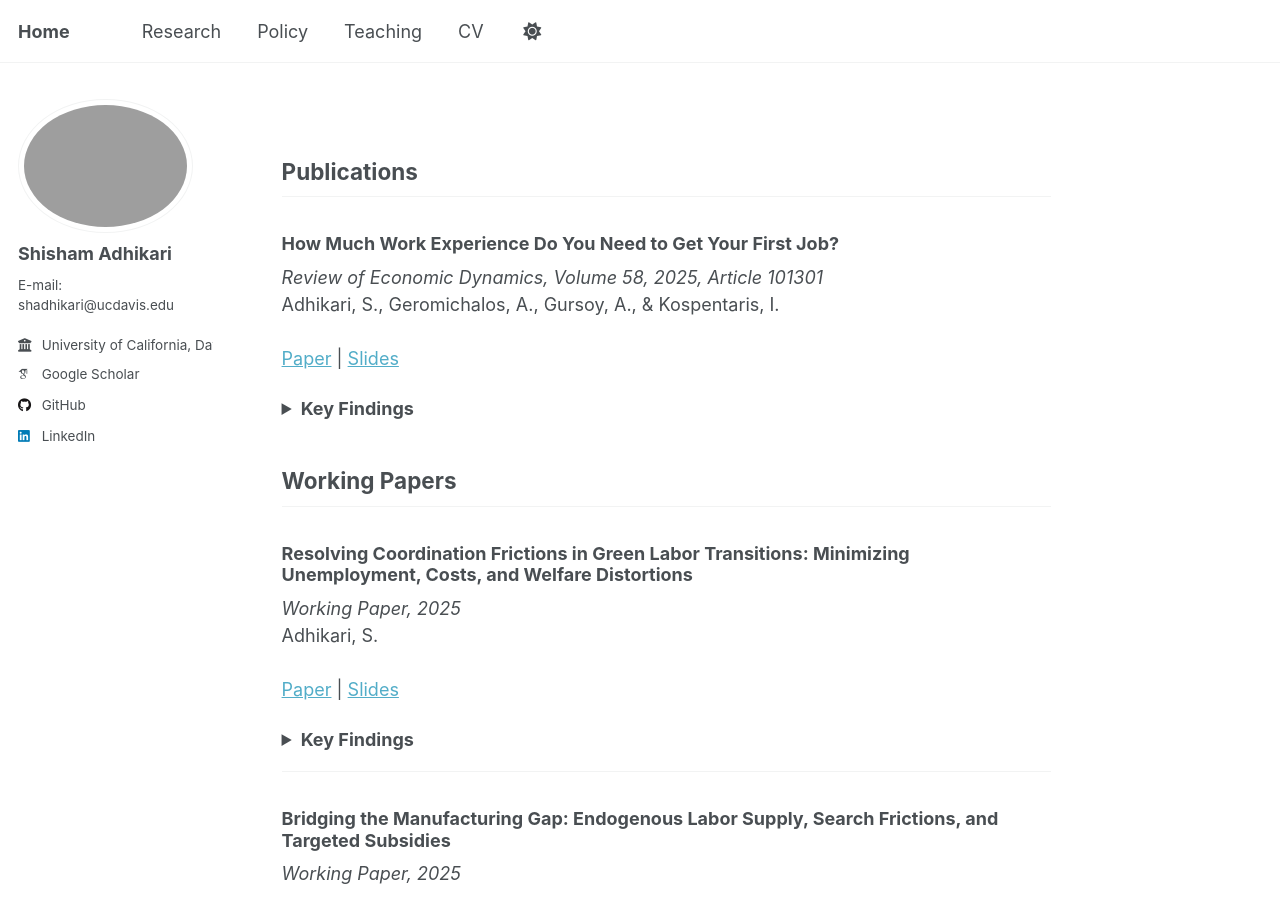
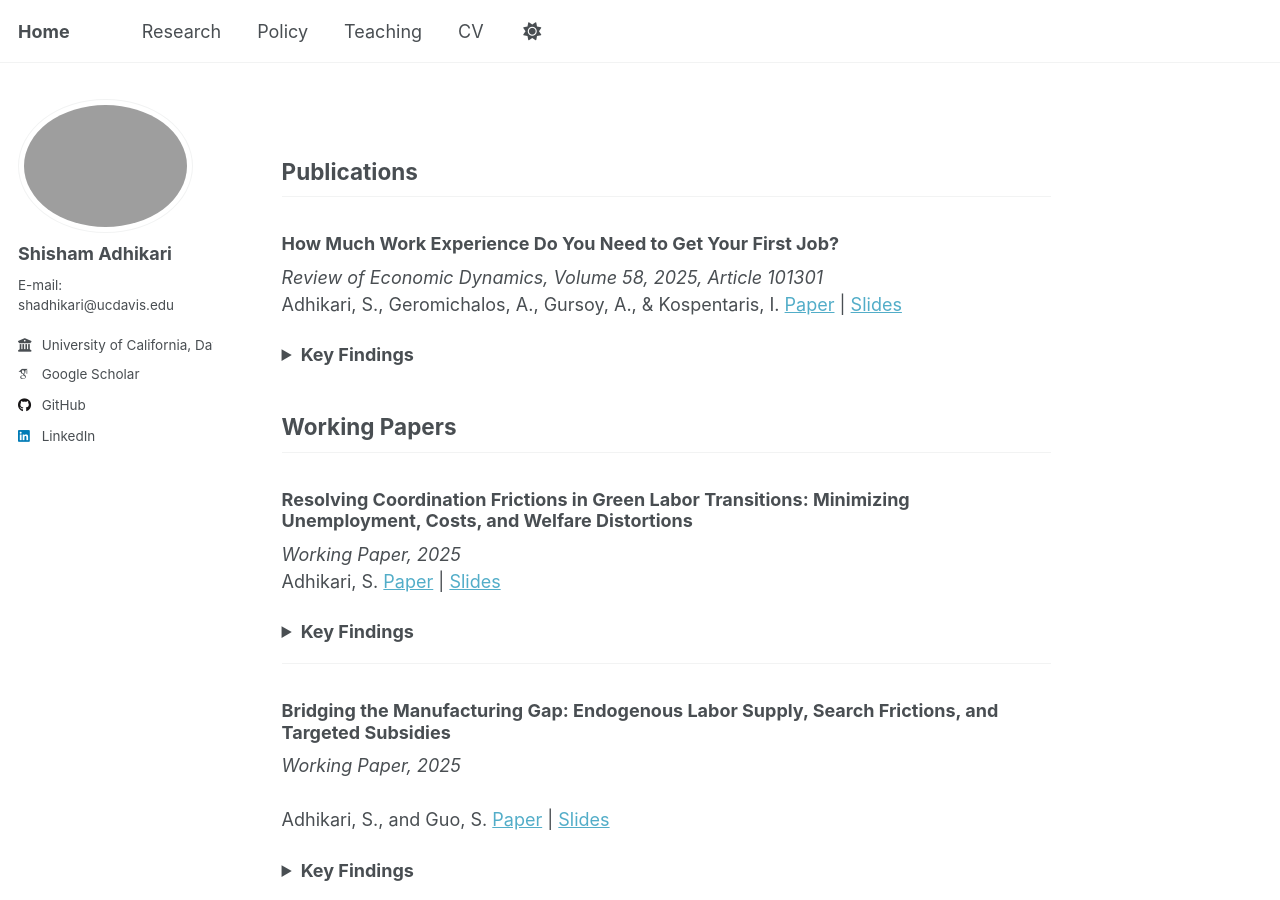
Before and after one commit to adhikars11/shadhikari, a Jekyll site: the page built from _pages/research.md, in a window 1280 px wide and 900 px high. Built offline with Jekyll 4.4.1, drawn with Linux system fonts in a browser that asks for light colours; some web fonts are replaced.

Commit message:
break adjusted

```diff
--- a/_pages/research.md
+++ b/_pages/research.md
@@ -9,8 +9,8 @@ author_profile: true
 
 ### How Much Work Experience Do You Need to Get Your First Job?
 *Review of Economic Dynamics, Volume 58, 2025, Article 101301*<br>
-Adhikari, S., Geromichalos, A., Gursoy, A., & Kospentaris, I.<br>
-[Paper](https://adhikars11.github.io/shadhikari/files/entrant_bias_paper.pdf) | [Slides](https://adhikars11.github.io/shadhikari/files/entrant_bias_slides.pdf)<br>
+Adhikari, S., Geromichalos, A., Gursoy, A., & Kospentaris, I.
+[Paper](https://adhikars11.github.io/shadhikari/files/entrant_bias_paper.pdf) | [Slides](https://adhikars11.github.io/shadhikari/files/entrant_bias_slides.pdf)
 <details><summary><strong>Key Findings</strong></summary>
 <ul>
   <li>Firm bias against inexperienced workers leads to inefficient unemployment and persistent productivity losses.</li>
@@ -24,8 +24,8 @@ Adhikari, S., Geromichalos, A., Gursoy, A., & Kospentaris, I.<br>
 
 ### Resolving Coordination Frictions in Green Labor Transitions: Minimizing Unemployment, Costs, and Welfare Distortions
 *Working Paper, 2025*<br>
-Adhikari, S.<br>
-[Paper](https://adhikars11.github.io/shadhikari/files/dmp_green_paper.pdf) | [Slides](https://adhikars11.github.io/shadhikari/files/dmp_green_slides.pdf)<br>
+Adhikari, S.
+[Paper](https://adhikars11.github.io/shadhikari/files/dmp_green_paper.pdf) | [Slides](https://adhikars11.github.io/shadhikari/files/dmp_green_slides.pdf)
 <details><summary><strong>Key Findings</strong></summary>
 <ul>
   <li><strong>Policy design matters:</strong> One-sided subsidies (to firms or workers alone) can meet green targets, but with higher unemployment and fiscal costs.</li>
@@ -38,8 +38,8 @@ Adhikari, S.<br>
 
 ### Bridging the Manufacturing Gap: Endogenous Labor Supply, Search Frictions, and Targeted Subsidies
 *Working Paper, 2025*<br>
-Adhikari, S., and Guo, S.<br>
-[Paper](#) | [Slides](#)<br>
+Adhikari, S., and Guo, S.
+[Paper](#) | [Slides](#)
 <details><summary><strong>Key Findings</strong></summary>
 <ul>
   <li><strong>Mechanism:</strong> Search frictions and endogenous skill choice create a coordination problem that depresses manufacturing labor supply below the efficient level.</li>
@@ -52,8 +52,8 @@ Adhikari, S., and Guo, S.<br>
 
 ### Task-Level Fiscal Policy for the Green Transition: Moving Beyond Binary Classifications
 *Working Paper, 2025*<br>
-Adhikari, S. <br>
-[Paper](https://adhikars11.github.io/shadhikari/files/task_green_transition_paper.pdf) | [Slides](https://adhikars11.github.io/shadhikari/files/task_green_transition_slides.pdf) <br>
+Adhikari, S.
+[Paper](https://adhikars11.github.io/shadhikari/files/task_green_transition_paper.pdf) | [Slides](https://adhikars11.github.io/shadhikari/files/task_green_transition_slides.pdf)
 <details><summary><strong>Key Findings</strong></summary>
 <ul>
   <li><strong>Design:</strong> Subsidies are most effective when targeted at tasks where green inputs closely match traditional productivity.</li>
```
